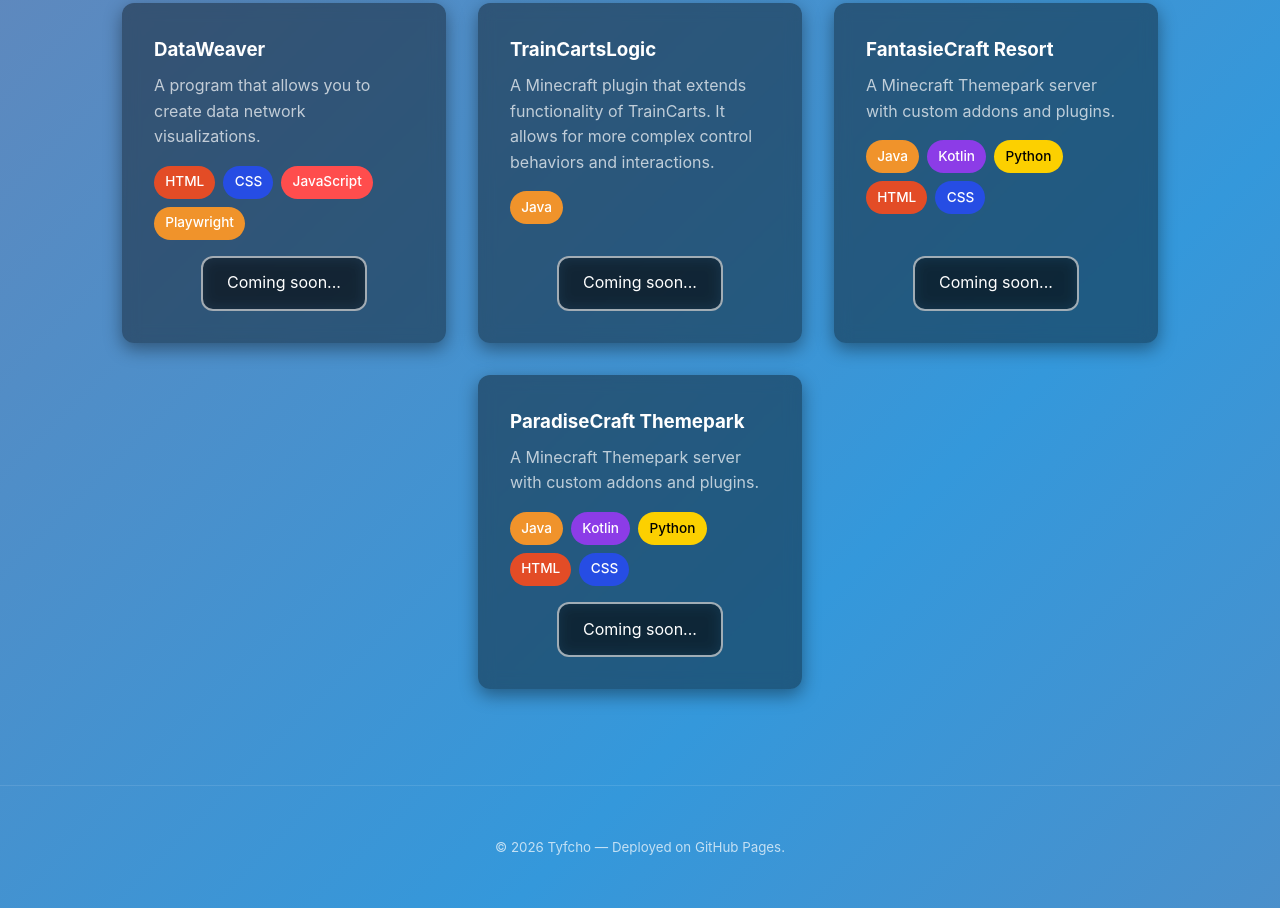
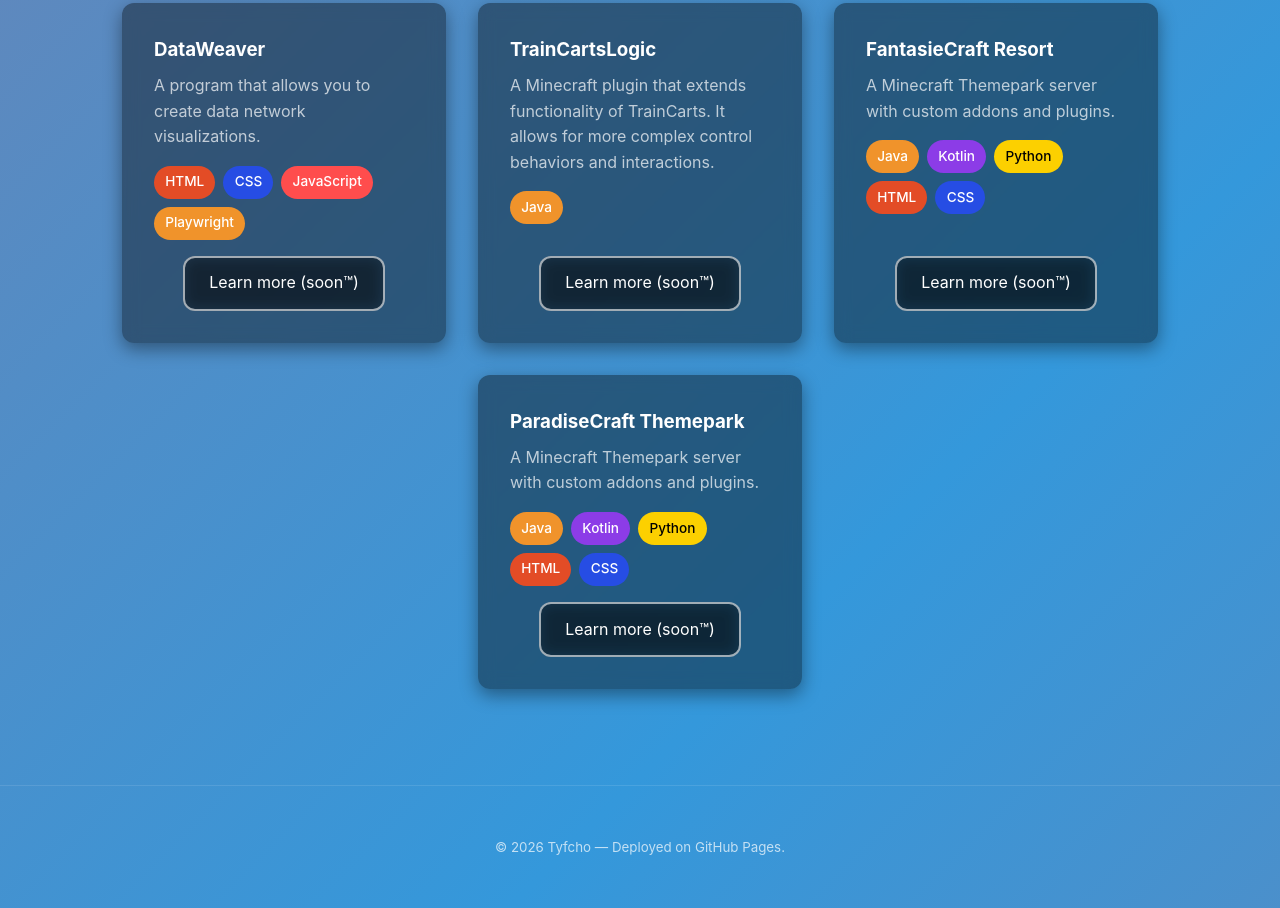
Before and after one commit to Tyfcho/tyfcho.github.io, a plain HTML site: page public/index.html in a window 1280 px wide. Shown: the part 2970-3878 px from the top of the page. Drawn offline with Linux system fonts and the light colour scheme.

Commit message:
Redirect to 4 project pages Changed redirect button to Learn More (soon™)

```diff
--- a/public/index.html
+++ b/public/index.html
@@ -121,7 +121,7 @@
                 <span class="chip java">Playwright</span>
             </div>
             <div class="cta">
-                <a href="placeholder.html" class="btn">Coming soon...</a>
+                <a href="projects/dataweaver.html" class="btn">Learn more (soon™)</a>
             </div>
         </article>
         <article class="card animate">
@@ -131,7 +131,7 @@
                 <span class="chip java">Java</span>
             </div>
             <div class="cta">
-                <a href="placeholder.html" class="btn">Coming soon...</a>
+                <a href="projects/traincartslogic.html" class="btn">Learn more (soon™)</a>
             </div>
         </article>
         <article class="card animate">
@@ -145,7 +145,7 @@
                 <span class="chip css">CSS</span>
             </div>
             <div class="cta">
-                <a href="placeholder.html" class="btn">Coming soon...</a>
+                <a href="projects/fantasiecraft.html" class="btn">Learn more (soon™)</a>
             </div>
         </article>
         <article class="card animate">
@@ -159,7 +159,7 @@
                 <span class="chip css">CSS</span>
             </div>
             <div class="cta">
-                <a href="placeholder.html" class="btn">Coming soon...</a>
+                <a href="projects/paradisecraft.html" class="btn">Learn more (soon™)</a>
             </div>
         </article>
     </div>
```
